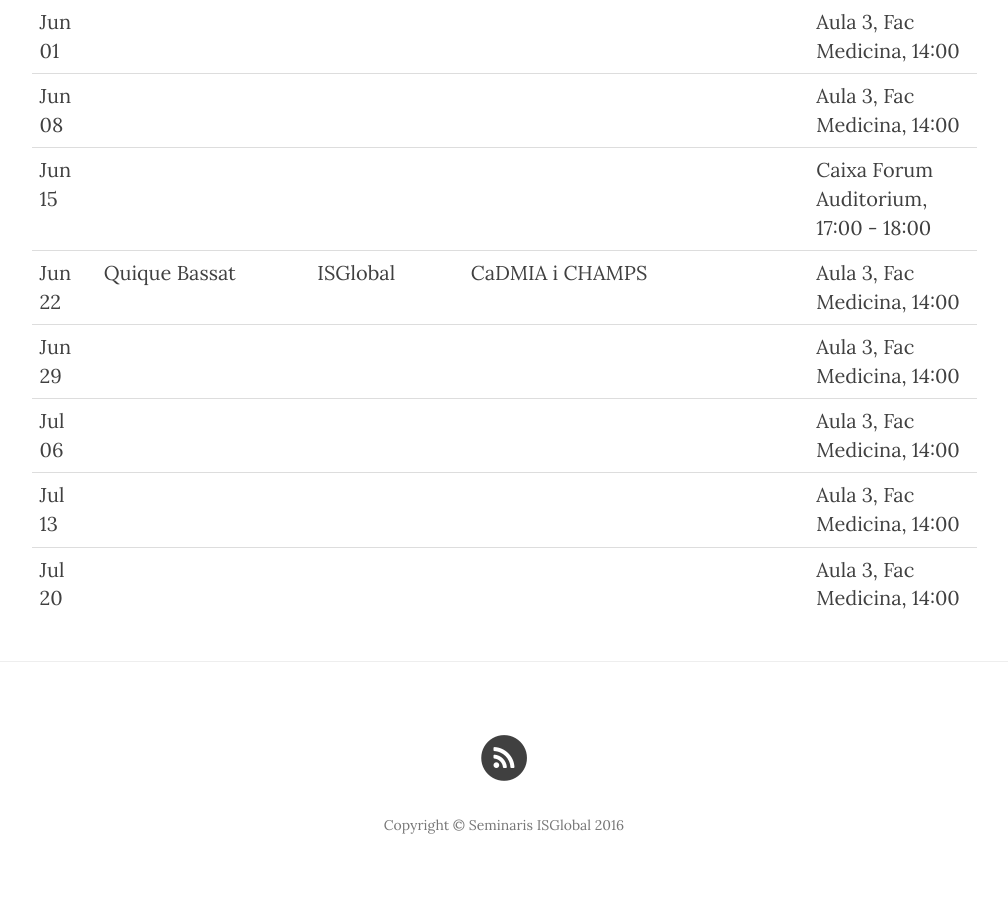
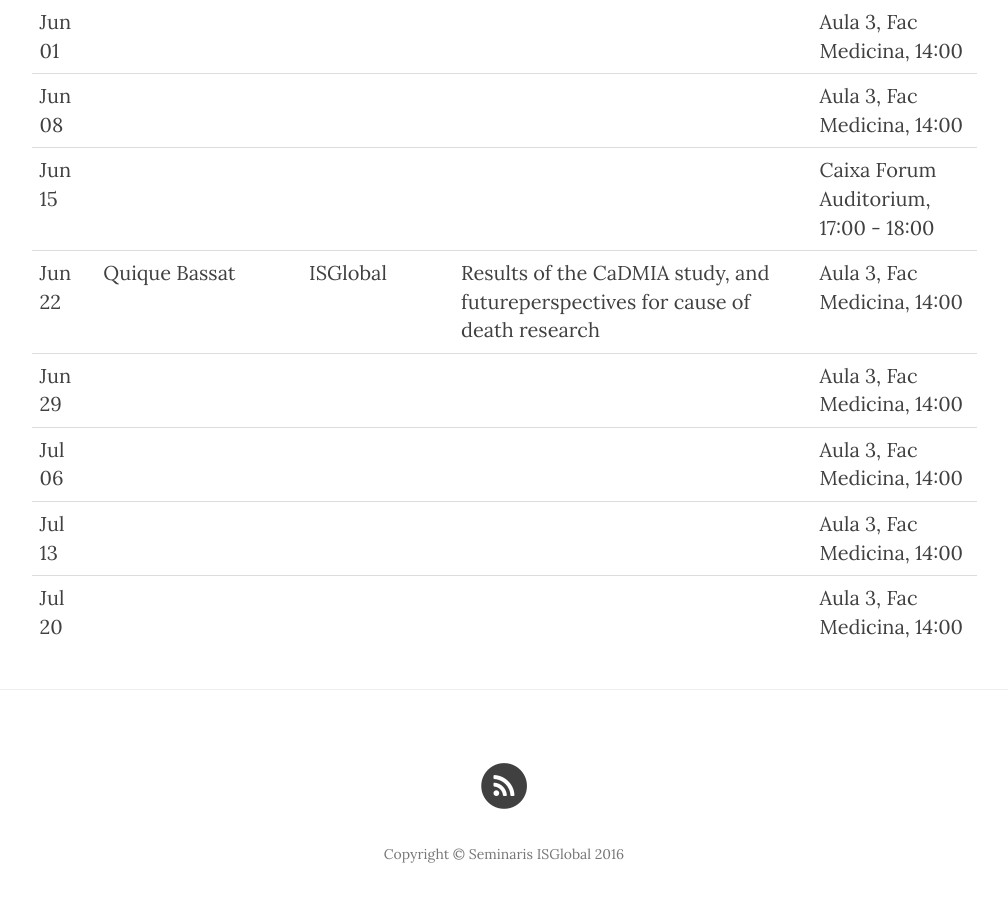
Before and after one commit to seminaris/seminaris.github.io, a Jekyll site: the page built from index.html, in a window 1280 px wide and 900 px high, scrolled down 1637 px. Shown: the whole window, without its empty margins (136-1144 px from the left). Built offline with Jekyll 4.4.1, drawn with Linux system fonts in a browser that asks for light colours; nearby versions of some CDN libraries; the list of posts is cut into pages by our own code.

Commit message:
updating quiques title

```diff
--- a/index.html
+++ b/index.html
@@ -109,7 +109,7 @@ description: "Institut de Salut Global de Barcelona"
    <td style="text-align:left;"> Jun 22 </td>
    <td style="text-align:left;"> Quique Bassat </td>
    <td style="text-align:left;"> ISGlobal </td>
-   <td style="text-align:left;"> CaDMIA i CHAMPS </td>
+   <td style="text-align:left;"> Results of the CaDMIA study, and futureperspectives for cause of death research </td>
    <td style="text-align:left;"> Aula 3, Fac Medicina, 14:00 </td>
   </tr>
   <tr>
```
Also changed, not shown: 4 other files.
